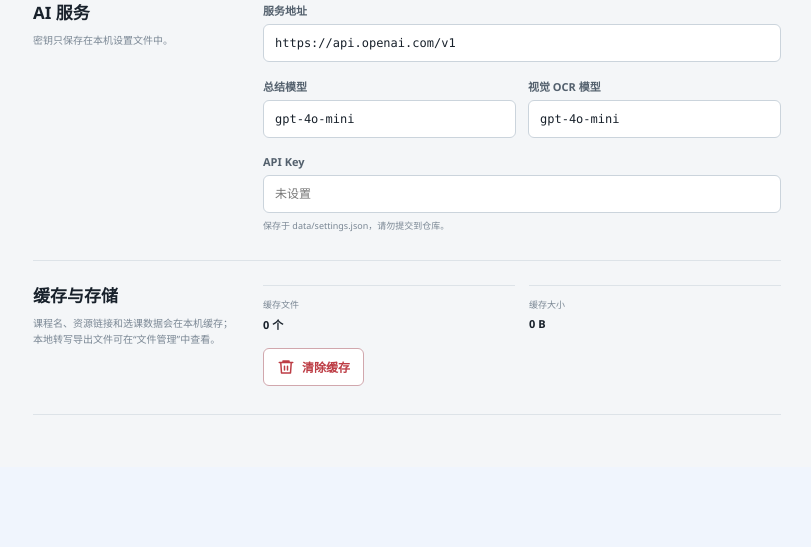
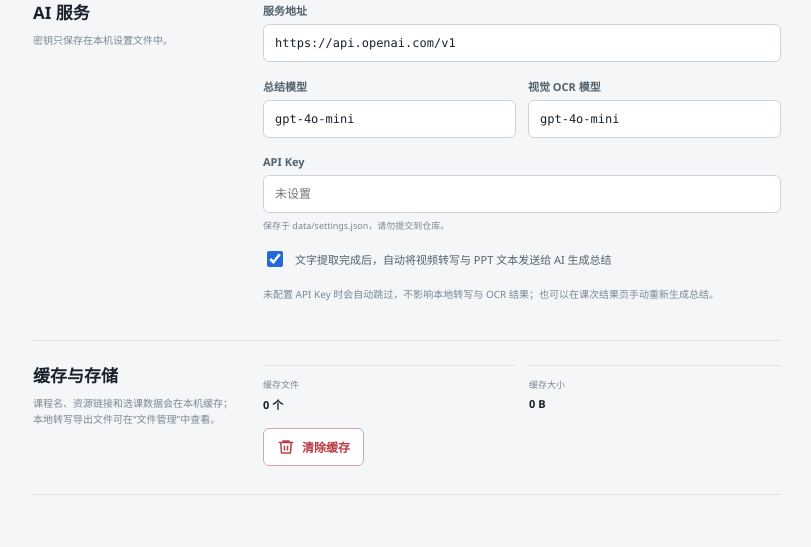
Before and after one commit to Yiyue345/fuckclassroom, a FastAPI app: page /settings in a window 1280 px wide. Shown: the part 2249-2796 px from the top of the page, without its empty margins (469-1280 px from the left). Before the commit the page ends 2664 px from the top, so only its background shows below. Run offline with FastAPI, Linux system fonts and the light colour scheme.

Commit message:
feat(ai): add auto summary toggle to settings

```diff
--- a/templates/settings.html
+++ b/templates/settings.html
@@ -108,6 +108,8 @@
             <div class="field"><label for="ai_base_url">服务地址</label><input class="input mono" id="ai_base_url" name="ai_base_url" value="{{ settings.ai_base_url }}"></div>
             <div class="field-row"><div class="field"><label for="ai_model">总结模型</label><input class="input mono" id="ai_model" name="ai_model" value="{{ settings.ai_model }}"></div><div class="field"><label for="ocr_model">视觉 OCR 模型</label><input class="input mono" id="ocr_model" name="ocr_model" value="{{ settings.ocr_model }}"></div></div>
             <div class="field"><label for="ai_api_key">API Key</label><input class="input mono" id="ai_api_key" name="ai_api_key" type="password" autocomplete="off" placeholder="{% if settings.has_ai_api_key %}已保存，留空保持不变{% else %}未设置{% endif %}"><span class="field-hint">保存于 data/settings.json，请勿提交到仓库。</span></div>
+            <label class="check-row"><input type="checkbox" name="auto_summarize_after_extract" {% if settings.auto_summarize_after_extract %}checked{% endif %}><span>文字提取完成后，自动将视频转写与 PPT 文本发送给 AI 生成总结</span></label>
+            <p class="field-hint">未配置 API Key 时会自动跳过，不影响本地转写与 OCR 结果；也可以在课次结果页手动重新生成总结。</p>
           </div>
         </section>
       </form>
```
